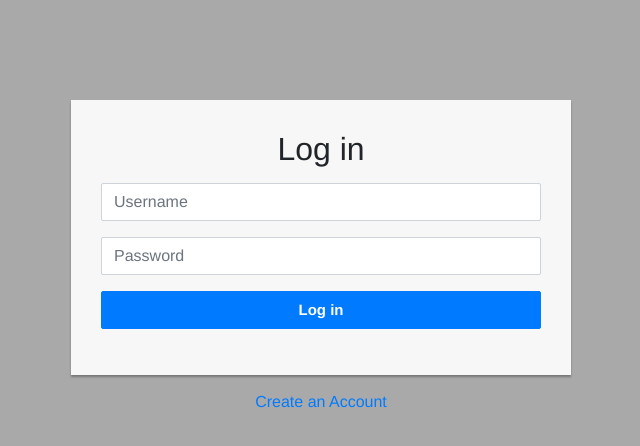
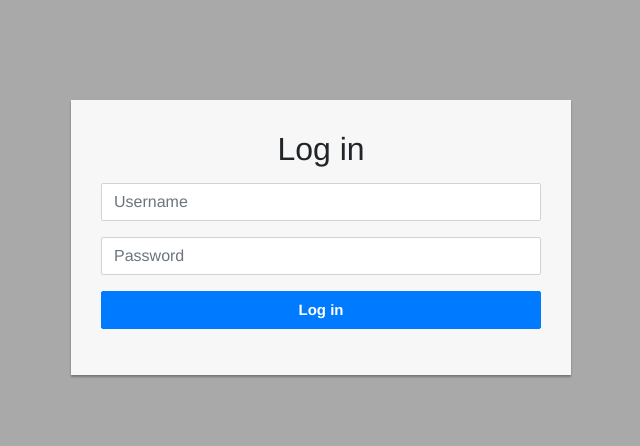
Before and after one commit to popovycholeg/vue-todo, a Vue app in the folder client/: page /login in a window 1280 px wide. Shown: the top 446 px of the page, without its empty margins (319-959 px from the left). Built offline with nearby package versions, Linux system fonts and the light colour scheme.

Commit message:
redirect after login

```diff
--- a/client/src/pages/LoginPage.vue
+++ b/client/src/pages/LoginPage.vue
@@ -24,13 +24,14 @@
         <button type="submit" class="btn btn-primary btn-block">Log in</button>
       </div>
     </form>
-    <p class="text-center"><a href="#">Create an Account</a></p>
+    <!-- <p class="text-center"><a href="#">Create an Account</a></p> -->
   </div>
 </template>
 
 <script>
 import axios from "axios";
 import { ref } from "vue";
+import router from "../router";
 import { BASE_URL } from "../store";
 
 export default {
@@ -42,12 +43,14 @@ export default {
       e.preventDefault();
 
       axios
-        .post(`${BASE_URL}/auth/local`, { // TODO: move to vuex
+        .post(`${BASE_URL}/auth/local`, {
+          // TODO: move to vuex
           identifier: email.value,
           password: password.value,
         })
-        .then(({data}) => {
-          localStorage.setItem('token', data.jwt);
+        .then(({ data }) => {
+          localStorage.setItem("token", data.jwt);
+          router.push("/");
         })
         .catch((err) => console.log(err));
     };
```
